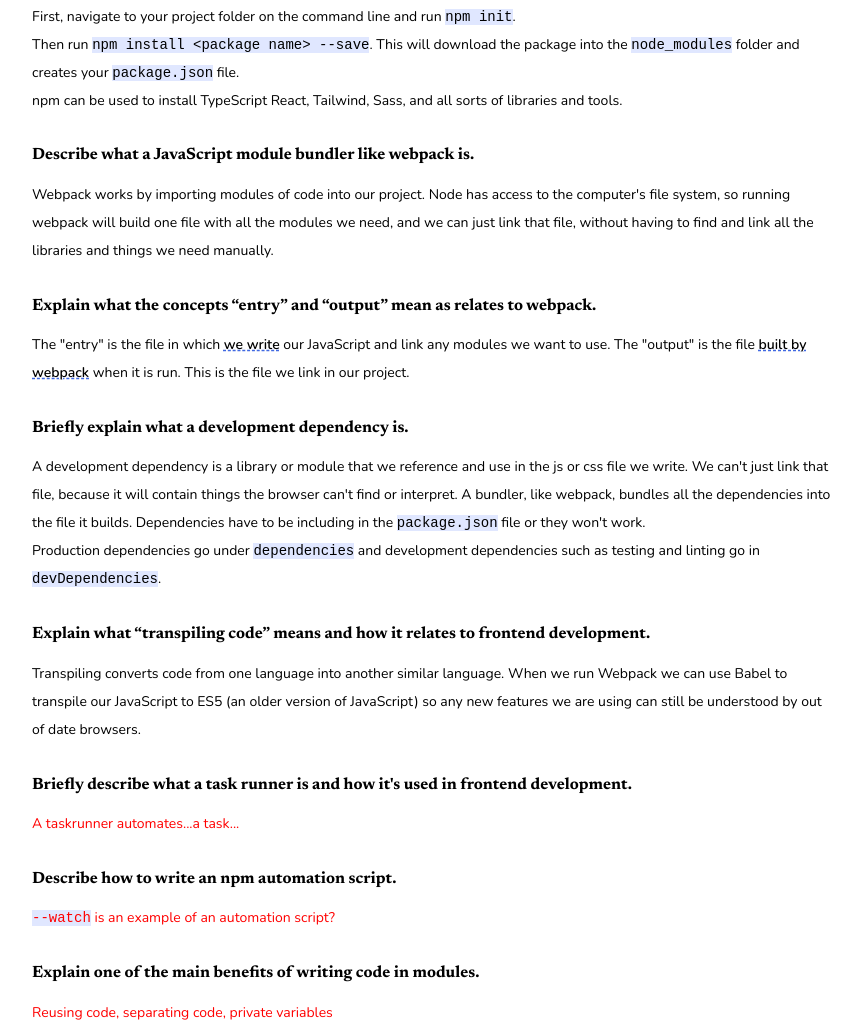
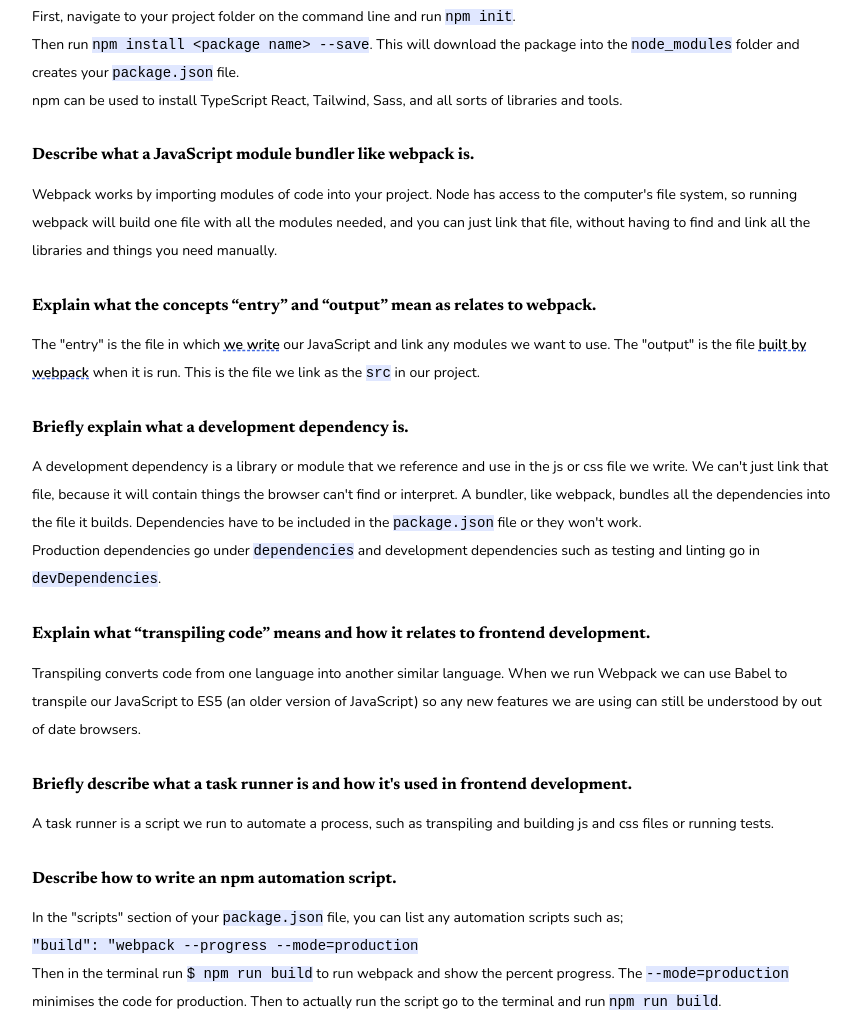
Before and after one commit to mchlol/homework, a plain HTML site: page organising-javascript-knowledge-check.html in a window 1280 px wide. Shown: the part 7929-8959 px from the top of the page, without its empty margins (208-1069 px from the left). Drawn offline with nearby package versions, Linux system fonts and the light colour scheme.

Commit message:
module answers

```diff
--- a/organising-javascript-knowledge-check.html
+++ b/organising-javascript-knowledge-check.html
@@ -535,17 +535,18 @@
 
             <h3>Describe what a JavaScript module bundler like webpack is.</h3>
             <p>
-                Webpack works by importing modules of code into our project. Node has access to the computer's file
+                Webpack works by importing modules of code into your project. Node has access to the computer's file
                 system, so running webpack will build one file with
-                all the modules we need, and we can just link that file, without having to find and link all the
-                libraries and things we need manually.
+                all the modules needed, and you can just link that file, without having to find and link all the
+                libraries and things you need manually.
             </p>
 
             <h3>Explain what the concepts “entry” and “output” mean as relates to webpack.</h3>
             <p>
                 The "entry" is the file in which <strong>we write</strong> our JavaScript and link any modules we want
                 to use. The
-                "output" is the file <strong>built by webpack</strong> when it is run. This is the file we link in our
+                "output" is the file <strong>built by webpack</strong> when it is run. This is the file we link as the
+                <code>src</code> in our
                 project.
             </p>
 
@@ -554,7 +555,7 @@
                 A development dependency is a library or module that we reference and use in the js or css file we
                 write. We can't just link that file, because it will contain things the browser can't find or interpret.
                 A bundler, like webpack, bundles all the dependencies into the file it builds. Dependencies have to be
-                including in the <code>package.json</code> file or they won't work.<br>
+                included in the <code>package.json</code> file or they won't work.<br>
                 Production dependencies go under <code>dependencies</code> and
                 development dependencies such as testing and linting go in <code>devDependencies</code>.
             </p>
@@ -570,12 +571,18 @@
 
             <h3>Briefly describe what a task runner is and how it's used in frontend development.</h3>
             <p>
-                <span class="temp">A taskrunner automates...a task...</span>
+                A task runner is a script we run to automate a process, such as transpiling and building js and css
+                files or running tests.
             </p>
 
             <h3>Describe how to write an npm automation script.</h3>
             <p>
-                <span class="temp"><code>--watch</code> is an example of an automation script?</span>
+                In the "scripts" section of your <code>package.json</code> file, you can list any automation scripts
+                such as;<br>
+                <code>"build": "webpack --progress --mode=production</code><br>
+                Then in the terminal run <code>$ npm run build</code> to run webpack and show the percent progress. The
+                <code>--mode=production</code> minimises the code for production. Then to actually run the script go to
+                the terminal and run <code>npm run build</code>.
             </p>
 
             <h3>Explain one of the main benefits of writing code in modules.</h3>
```
